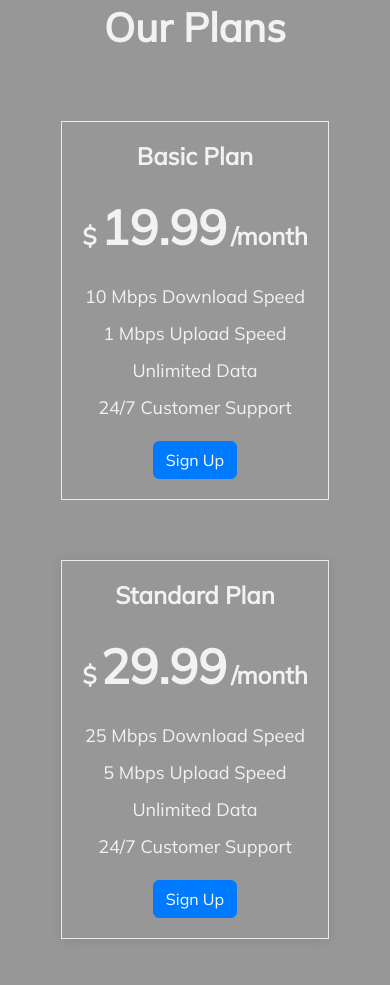
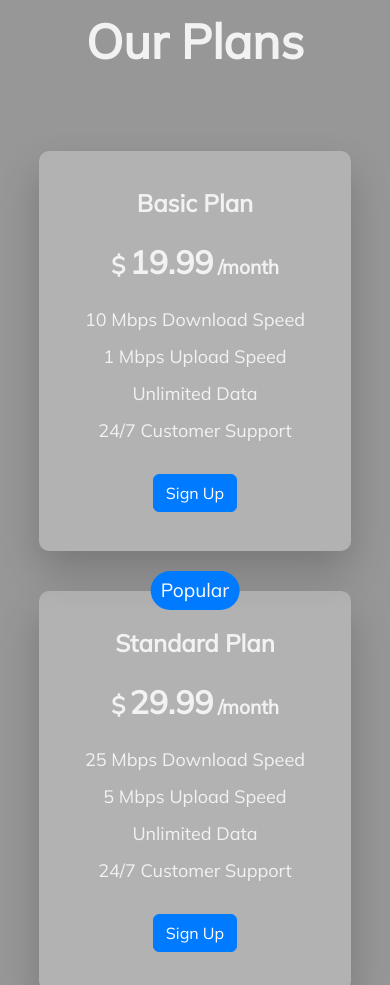
Before and after one commit to zdhenard42/kitsapStatic, a plain HTML site: page views/index.html in a window 390 px wide. Shown: the part 1953-2938 px from the top of the page. Drawn offline with nearby package versions, Linux system fonts and the light colour scheme; some packages are replaced by stand-ins of ours.

Commit message:
made price pretty

```diff
--- a/css/style.css
+++ b/css/style.css
@@ -87,24 +87,51 @@ a {
   justify-content: center;
   background-color: #979797;
   color: #f2f2f2;
-  padding: 30px;
+  padding: 80px 0;
 }
 
 .plans-section h2 {
-  font-size: 2.5rem;
-  margin-bottom: 40px;
+  font-size: 3rem;
+  margin-bottom: 60px;
   text-align: center;
 }
 
 .plan-box {
+  position: relative;
   text-align: center;
+  width: 300px;
+  height: 400px;
+  background-color: #ffffff41;
+  border-radius: 10px;
+  box-shadow: 0 20px 40px rgba(0, 0, 0, 0.2);
+  transition: all 0.3s ease-in-out;
   margin: 30px;
-  border: 1px solid #eaeaea;
-  padding: 20px;
+  display: flex;
+  flex-direction: column;
+  align-items: center;
+  justify-content: center;
+}
+
+.plan-box:hover {
+  box-shadow: 0 30px 60px rgba(0, 0, 0, 0.3);
+  transform: translateY(-10px);
+}
+
+.plan-box.popular::before {
+  content: "Popular";
+  position: absolute;
+  top: -20px;
+  left: 50%;
+  transform: translateX(-50%);
+  padding: 5px 10px;
+  background-color: #007bff;
+  color: #ffffff;
+  font-size: 1.2rem;
+  border-radius: 20px;
 }
 
 .plan-box h3 {
-  font-size: 1.5rem;
+  font-size: 2rem;
   margin-bottom: 20px;
 }
 
@@ -120,6 +147,7 @@ a {
 .plan-box .amount {
   font-size: 3rem;
   font-weight: bold;
+  margin-bottom: 20px;
 }
 
 .plan-box .period {
@@ -138,8 +166,29 @@ a {
   margin-bottom: 10px;
 }
 
-.plan-box.popular {
-  box-shadow: 0px 1px 10px rgba(0, 0, 0, 0.1);
+@media (max-width: 767px) {
+  .plans-section {
+    padding: 40px 0;
+  }
+
+  .plan-box {
+    width: 80%;
+    margin: 20px;
+    height: auto;
+    min-height: 400px;
+  }
+
+  .plan-box h3 {
+    font-size: 1.5rem;
+  }
+
+  .plan-box .amount {
+    font-size: 2rem;
+  }
+
+  .plan-box .period {
+    font-size: 1.2rem;
+  }
 }
 
 .contact-section {
```
